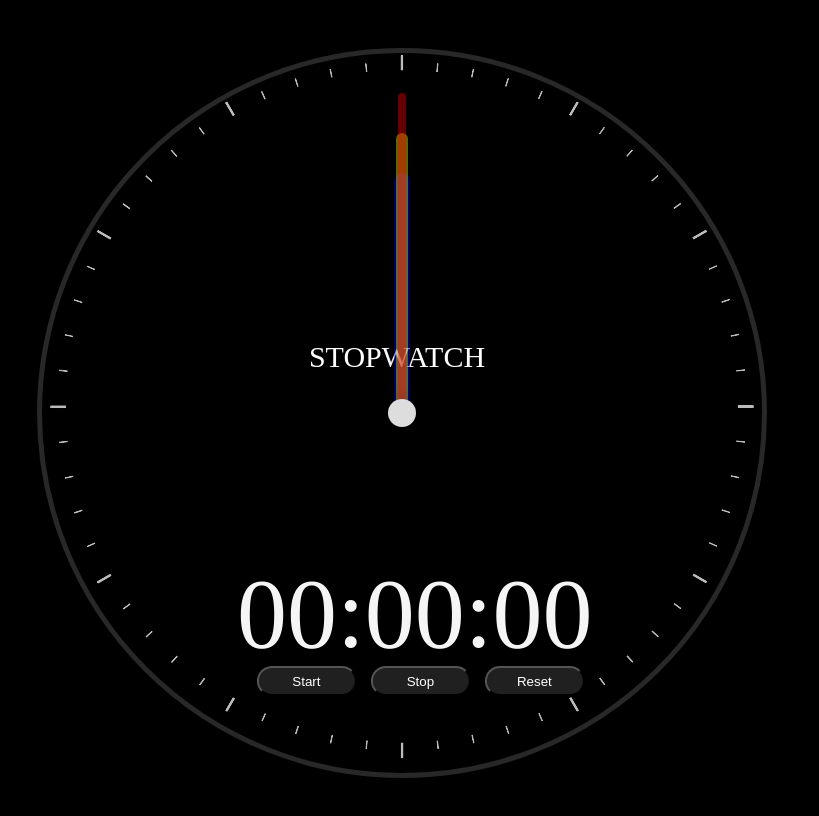
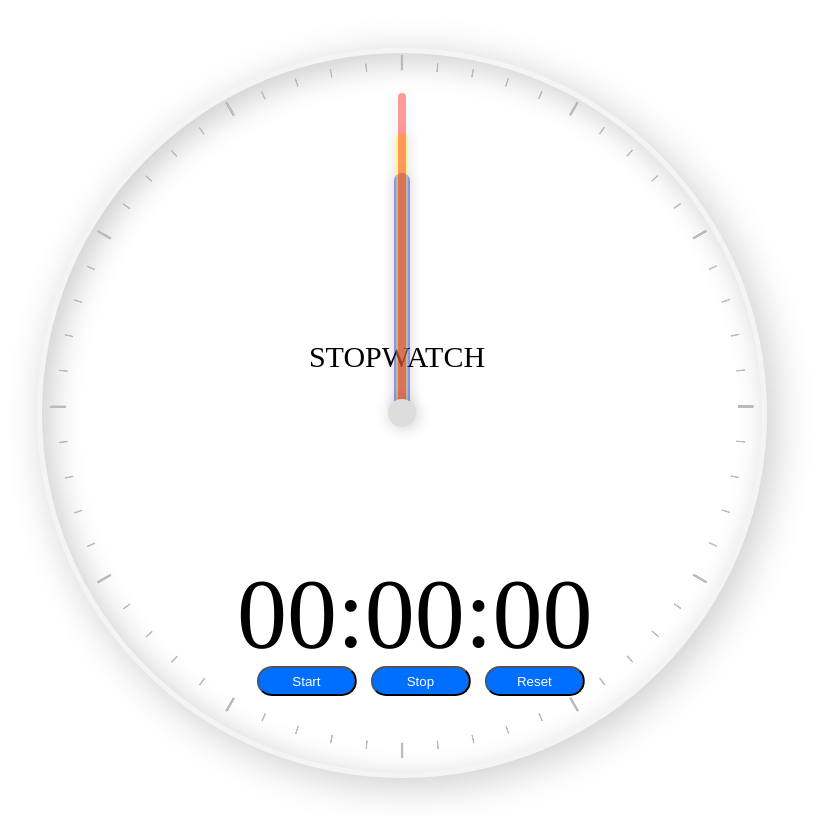
Before and after one commit to tanmayVaish/waqt, a plain HTML site: page index.html in a window 1280 px wide. Shown: the whole page, without its empty margins (243-1062 px from the left). Drawn offline with Linux system fonts and the light colour scheme.

Commit message:
redefined colors

```diff
--- a/style.css
+++ b/style.css
@@ -3,7 +3,7 @@ button {
     height: 30px;
     border: 3px soldi white;
     border-radius: 50px;
-    background: #202020;
+    background: #006eff;
     color: white;
     cursor: pointer;
     outline: none;
@@ -13,7 +13,7 @@ button {
     position: absolute;
 
     font-size: 30px;
-    color: white;
+    color: rgb(0, 0, 0);
     transform: translateY(-150%);
 }
 
@@ -65,8 +65,8 @@ button {
 
 
 body {
-    background-color: black;
-    color: whitesmoke;
+    background-color: rgb(255, 255, 255);
+    color: rgb(0, 0, 0);
     display: flex;
     justify-content: center;
     align-items: center;
```
